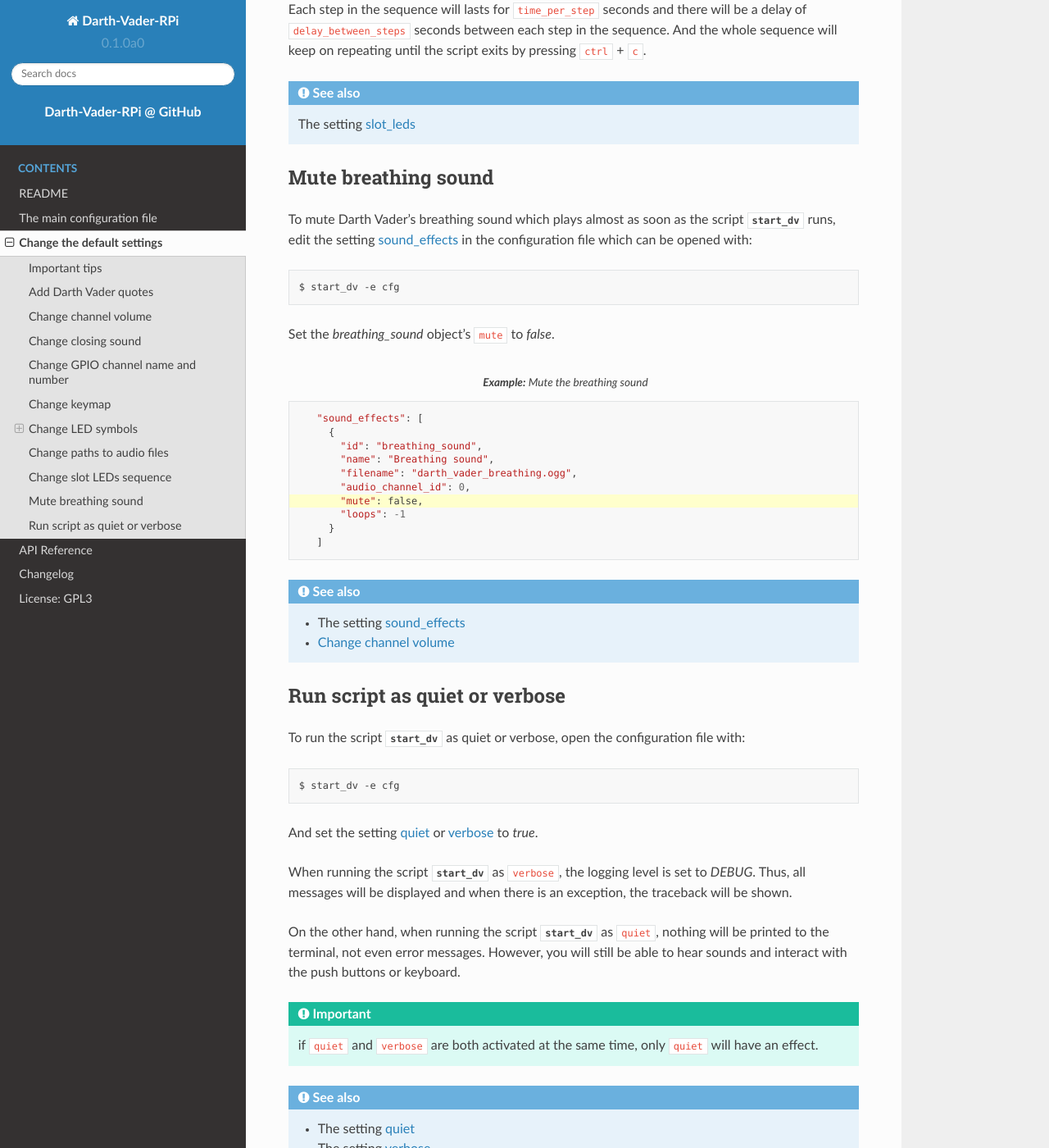
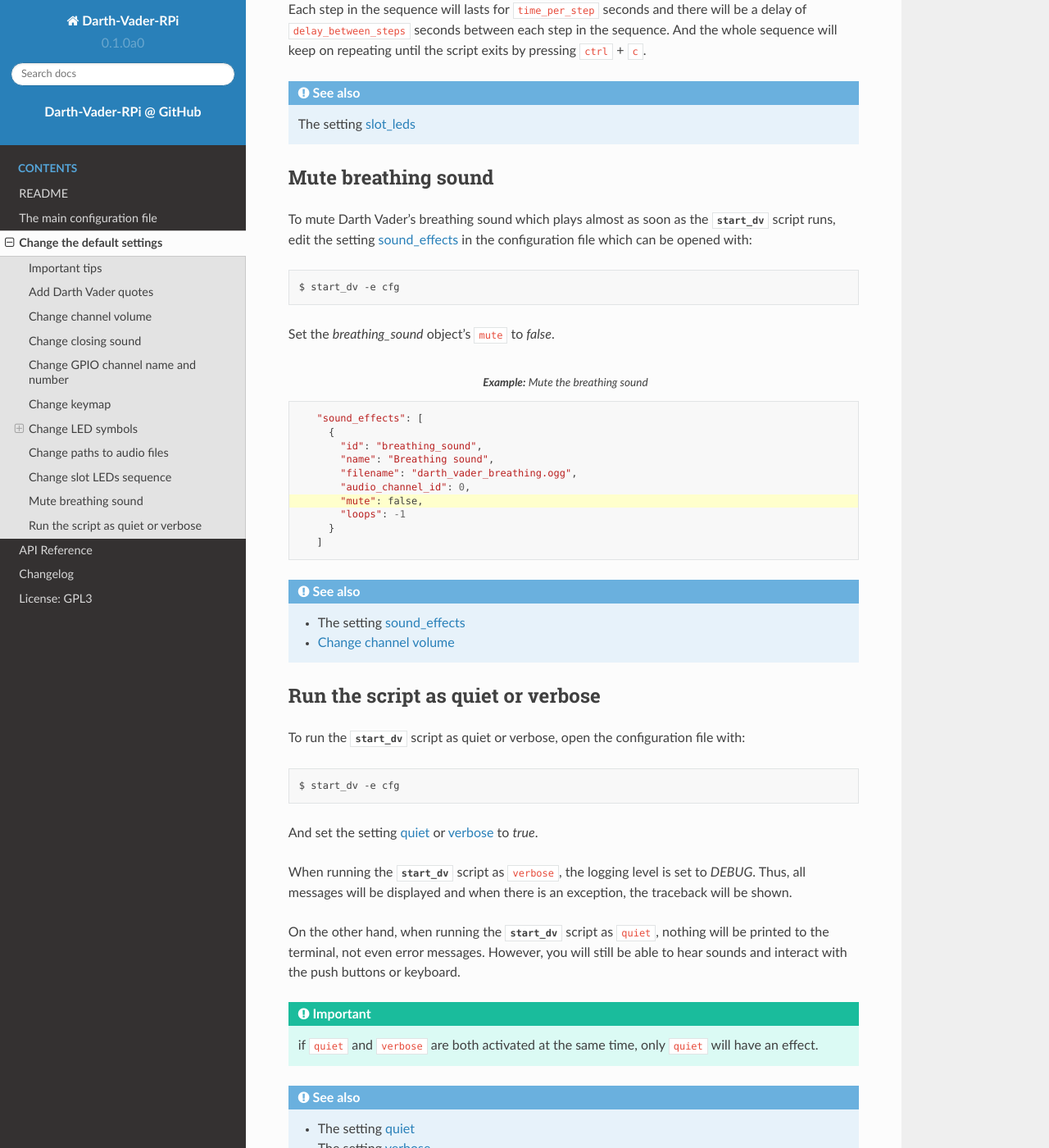
Before and after one commit to raul23/Darth-Vader-RPi, a Sphinx documentation site: the page built from docs/change_default_settings.rst, in a window 1280 px wide and 1400 px high, scrolled down 8991 px. Shown: the whole window at 82% size. Built offline with Sphinx 7.4.7 and the Read the Docs theme 2.0.0, drawn with Linux system fonts in a browser that asks for light colours; some of the changed text lies outside the part shown.

```diff
--- a/docs/change_default_settings.rst
+++ b/docs/change_default_settings.rst
@@ -19,7 +19,7 @@ Important tips
 
   where *APP_NAME* is the name of a text editor, e.g. TextEditor
 
-- To end the script :mod:`start_dv`, press ``ctrl`` + ``c``
+- To end the :mod:`start_dv` script, press ``ctrl`` + ``c``
 - When adding audio files, don't use *mp3* as the file format. Instead, use
   *ogg* (compressed) or *wav* (uncompressed). The reason is that *mp3* won't
   work well with pygame's simultaneous playback capability.
@@ -116,7 +116,7 @@ What each channel controls:
 
 Change closing sound
 ====================
-When the script :mod:`start_dv` is exiting after the user presses
+When the :mod:`start_dv` script is exiting after the user presses
 ``ctrl`` + ``c``, a sound is produced. By default, no closing sound is produced
 and if it were to play, it would be the `"Nooooo"`_ quote.
 
@@ -150,9 +150,9 @@ object. These are the properties you can modify for this object:
 
 .. note::
 
-   By default, the closing sound is not played at the end of the script
-   :mod:`start_dv`. Set its property ``mute`` to *true* in order to play the
-   closing sound when the script exits.
+   By default, the closing sound is not played at the end of the
+   :mod:`start_dv` script. Set its property ``mute`` to *true* in order to play
+   the closing sound when the script exits.
 
 .. seealso::
 
@@ -259,7 +259,7 @@ The names of keyboard keys that you can use are those specified in the
 .. note::
 
    On mac, I recommend using the following keyboard keys because they don't
-   require running the script :mod:`start_dv` with ``sudo``: *alt*, *alt_r*,
+   require running the :mod:`start_dv` script with ``sudo``: *alt*, *alt_r*,
    *cmd*, *cmd_r*, *ctrl*, *ctrl_r*, *media_play_pause*,
    *media_volume_down*, *media_volume_mute*, *media_volume_up*, *shift*,
    and *shift_r*.
@@ -327,7 +327,7 @@ in ``gpio_channels``.
 .. important::
 
    If you are having problems displaying the default LED symbols when running
-   the script :mod:`start_dv`, such as this error:
+   the :mod:`start_dv` script, such as this error:
 
    .. code-block:: console
 
@@ -445,7 +445,7 @@ pressing ``ctrl`` + ``c``.
 Mute breathing sound
 ====================
 To mute Darth Vader's breathing sound which plays almost as soon as the
-script :mod:`start_dv` runs, edit the setting `sound_effects`_ in the
+:mod:`start_dv` script runs, edit the setting `sound_effects`_ in the
 configuration file which can be opened with::
 
    $ start_dv -e cfg
@@ -474,20 +474,20 @@ Set the *breathing_sound* object's ``mute`` to *false*.
 
 .. _run-script-as-quiet-or-verbose-label:
 
-Run script as quiet or verbose
-==============================
-To run the script :mod:`start_dv` as quiet or verbose, open the configuration
+Run the script as quiet or verbose
+==================================
+To run the :mod:`start_dv` script as quiet or verbose, open the configuration
 file with::
 
    $ start_dv -e cfg
 
 And set the setting `quiet`_ or `verbose`_ to *true*.
 
-When running the script :mod:`start_dv` as ``verbose``, the logging level is
+When running the :mod:`start_dv` script as ``verbose``, the logging level is
 set to *DEBUG*. Thus, all messages will be displayed and when there is an
 exception, the traceback will be shown.
 
-On the other hand, when running the script :mod:`start_dv` as ``quiet``,
+On the other hand, when running the :mod:`start_dv` script as ``quiet``,
 nothing will be printed to the terminal, not even error messages. However, you
 will still be able to hear sounds and interact with the push buttons or
 keyboard.
```
Also changed, not shown: other parts of docs/change_default_settings.rst (+1 -1 lines), docs/changelog.rst (+6 -6 lines), docs/main_config.rst (+24 -18 lines), docs/test_results.rst (+9 -9 lines), 4 other files.
